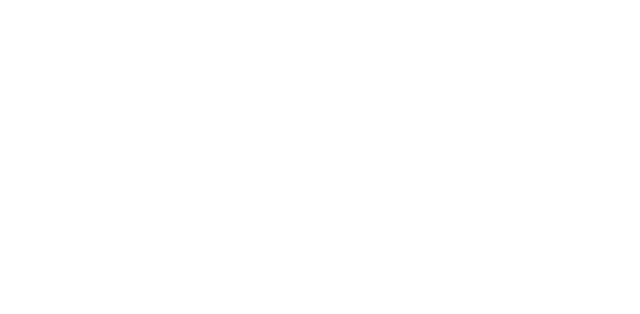
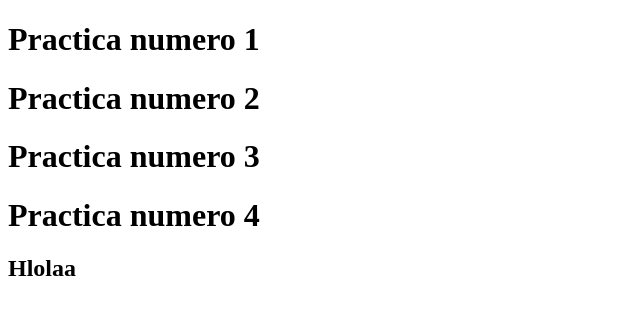
Before and after one commit to Alvazarecode/ClaseJs, a plain HTML site: page index.html in a window 1280 px wide. Shown: the whole page, without its empty margins (0-640 px from the left). Drawn offline with Linux system fonts and the light colour scheme.

Commit message:
Se agrego etiquetas con Id

```diff
--- a/index.html
+++ b/index.html
@@ -4,6 +4,10 @@
     <title>Página</title>
 </head>
 <body>
-
+    <h1 id="p1">Practica numero 1</h1>
+    <h1 id="p1">Practica numero 2</h1>
+    <h1 id="p1">Practica numero 3</h1>
+    <h1 id="p1">Practica numero 4</h1>
+    <h2>Hlolaa</h2>
 </body>
 </html>
```
